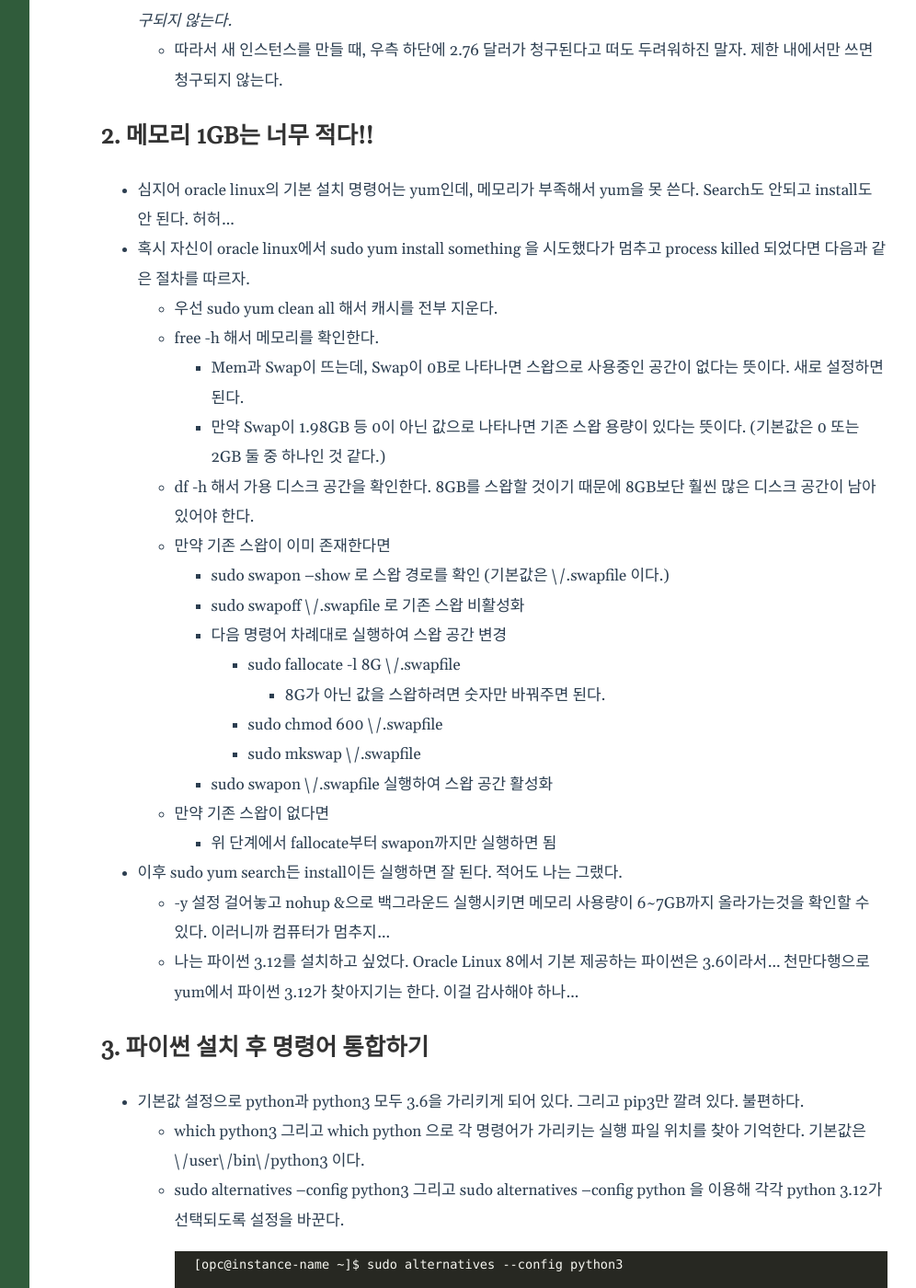
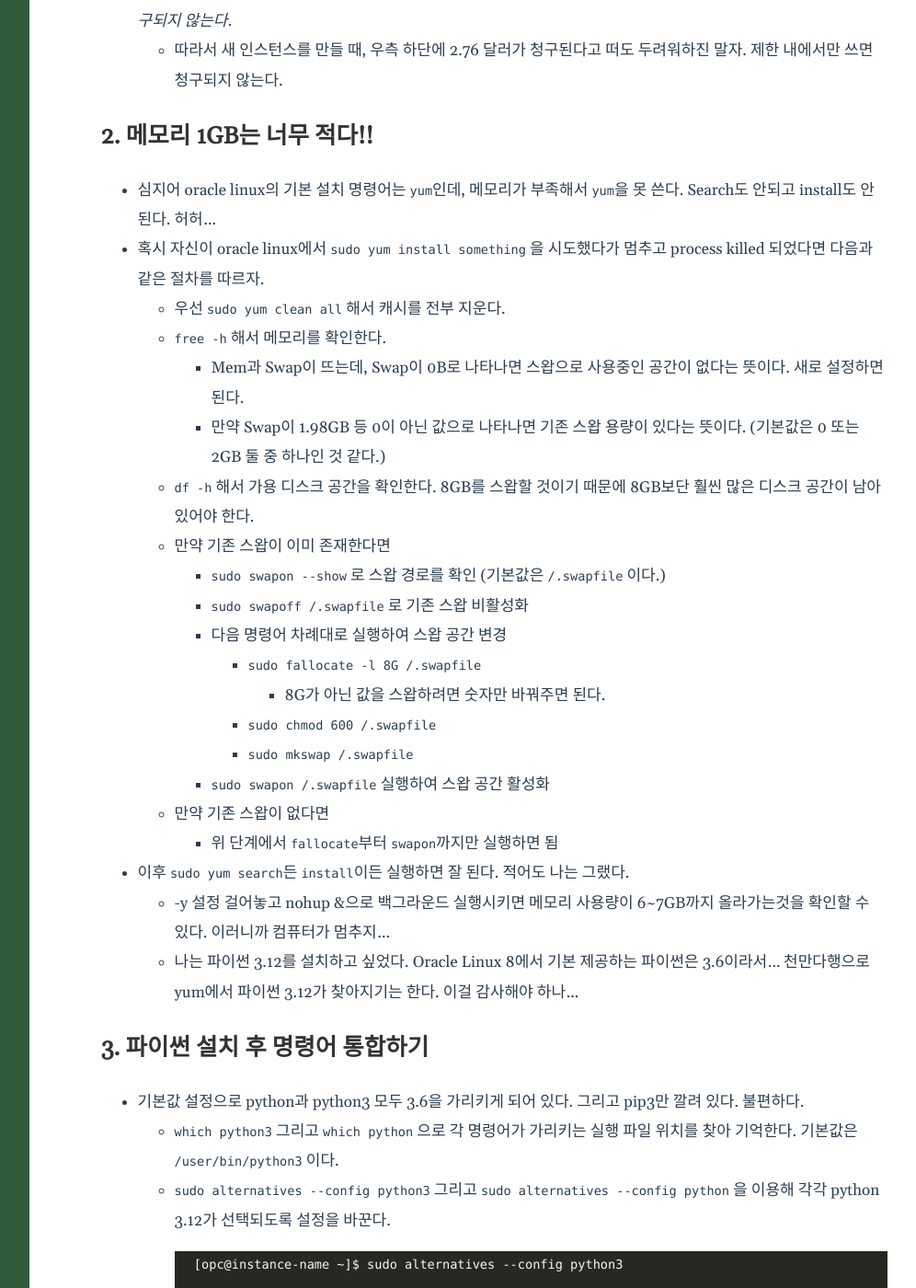
Before and after one commit to froggo-roggo/froggo-roggo.github.io, a Jekyll site: the page built from _posts/2024-11-20-oracleconfig.markdown, in a window 1280 px wide and 1400 px high, scrolled down 575 px. Shown: the whole window at 92% size, without its empty margins (238-1234 px from the left). Built offline with Jekyll 4.4.1, drawn with Linux system fonts in a browser that asks for light colours; some of the changed text lies outside the part shown.

````diff
--- a/_posts/2024-11-20-oracleconfig.markdown
+++ b/_posts/2024-11-20-oracleconfig.markdown
@@ -18,32 +18,32 @@ category: Hobby
 	- 따라서 새 인스턴스를 만들 때, 우측 하단에 2.76 달러가 청구된다고 떠도 두려워하진 말자. 제한 내에서만 쓰면 청구되지 않는다.
 
 ## 2. 메모리 1GB는 너무 적다!!
-- 심지어 oracle linux의 기본 설치 명령어는 yum인데, 메모리가 부족해서 yum을 못 쓴다. Search도 안되고 install도 안 된다. 허허...
-- 혹시 자신이 oracle linux에서 sudo yum install something 을 시도했다가 멈추고 process killed 되었다면 다음과 같은 절차를 따르자.
-	- 우선 sudo yum clean all 해서 캐시를 전부 지운다.
-	- free -h 해서 메모리를 확인한다.
+- 심지어 oracle linux의 기본 설치 명령어는 ```yum```인데, 메모리가 부족해서 ```yum```을 못 쓴다. Search도 안되고 install도 안 된다. 허허...
+- 혹시 자신이 oracle linux에서 ```sudo yum install something``` 을 시도했다가 멈추고 process killed 되었다면 다음과 같은 절차를 따르자.
+	- 우선 ```sudo yum clean all``` 해서 캐시를 전부 지운다.
+	- ```free -h``` 해서 메모리를 확인한다.
 		- Mem과 Swap이 뜨는데, Swap이 0B로 나타나면 스왑으로 사용중인 공간이 없다는 뜻이다. 새로 설정하면 된다.
 		- 만약 Swap이 1.98GB 등 0이 아닌 값으로 나타나면 기존 스왑 용량이 있다는 뜻이다. (기본값은 0 또는 2GB 둘 중 하나인 것 같다.)
-	- df -h 해서 가용 디스크 공간을 확인한다. 8GB를 스왑할 것이기 때문에 8GB보단 훨씬 많은 디스크 공간이 남아있어야 한다.
+	- ```df -h``` 해서 가용 디스크 공간을 확인한다. 8GB를 스왑할 것이기 때문에 8GB보단 훨씬 많은 디스크 공간이 남아있어야 한다.
 	- 만약 기존 스왑이 이미 존재한다면
-		- sudo swapon --show 로 스왑 경로를 확인 (기본값은 \/.swapfile 이다.)
-		- sudo swapoff \/.swapfile 로 기존 스왑 비활성화
+		- ```sudo swapon --show``` 로 스왑 경로를 확인 (기본값은 ```/.swapfile``` 이다.)
+		- ```sudo swapoff /.swapfile``` 로 기존 스왑 비활성화
 		- 다음 명령어 차례대로 실행하여 스왑 공간 변경
-			- sudo fallocate -l 8G \/.swapfile
+			- ```sudo fallocate -l 8G /.swapfile```
 				- 8G가 아닌 값을 스왑하려면 숫자만 바꿔주면 된다.
-			- sudo chmod 600 \/.swapfile
-			- sudo mkswap \/.swapfile
-		- sudo swapon \/.swapfile 실행하여 스왑 공간 활성화
+			- ```sudo chmod 600 /.swapfile```
+			- ```sudo mkswap /.swapfile```
+		- ```sudo swapon /.swapfile``` 실행하여 스왑 공간 활성화
 	- 만약 기존 스왑이 없다면
-		- 위 단계에서 fallocate부터 swapon까지만 실행하면 됨
-- 이후 sudo yum search든 install이든 실행하면 잘 된다. 적어도 나는 그랬다.
+		- 위 단계에서 ```fallocate```부터 ```swapon```까지만 실행하면 됨
+- 이후 ```sudo yum search```든 ```install```이든 실행하면 잘 된다. 적어도 나는 그랬다.
 	- -y 설정 걸어놓고 nohup &으로 백그라운드 실행시키면 메모리 사용량이 6~7GB까지 올라가는것을 확인할 수 있다. 이러니까 컴퓨터가 멈추지...
 	- 나는 파이썬 3.12를 설치하고 싶었다. Oracle Linux 8에서 기본 제공하는 파이썬은 3.6이라서... 천만다행으로 yum에서 파이썬 3.12가 찾아지기는 한다. 이걸 감사해야 하나...
 
 ## 3. 파이썬 설치 후 명령어 통합하기
 - 기본값 설정으로 python과 python3 모두 3.6을 가리키게 되어 있다. 그리고 pip3만 깔려 있다. 불편하다.
-	- which python3 그리고 which python 으로 각 명령어가 가리키는 실행 파일 위치를 찾아 기억한다. 기본값은 \/user\/bin\/python3 이다.
-	- sudo alternatives --config python3 그리고 sudo alternatives --config python 을 이용해 각각 python 3.12가 선택되도록 설정을 바꾼다.
+	- ```which python3``` 그리고 ```which python``` 으로 각 명령어가 가리키는 실행 파일 위치를 찾아 기억한다. 기본값은 ```/user/bin/python3``` 이다.
+	- ```sudo alternatives --config python3``` 그리고 ```sudo alternatives --config python``` 을 이용해 각각 python 3.12가 선택되도록 설정을 바꾼다.
 		```
 		[opc@instance-name ~]$ sudo alternatives --config python3
 
@@ -57,8 +57,8 @@ category: Hobby
 		Enter to keep the current selection[+], or type selection number: 2
 		```
 	- 이후 python 3.12의 ensurepip 모듈을 활용해 pip를 설치한다.
-		- python3.12 -m ensurepip --upgrade
+		- ```python3.12 -m ensurepip --upgrade```
 
 ## 4. 시간대 바꾸기
-- timedatectl list-timezones | grep Asia/Seoul 로 timezone 목록 중 한국이 있는지 확인한다.
-- 있으면 sudo timedatectl set-timezone Asia/Seoul 한다.
+- ```timedatectl list-timezones | grep Asia/Seoul``` 로 timezone 목록 중 한국이 있는지 확인한다.
+- 있으면 ```sudo timedatectl set-timezone Asia/Seoul``` 한다.
````
